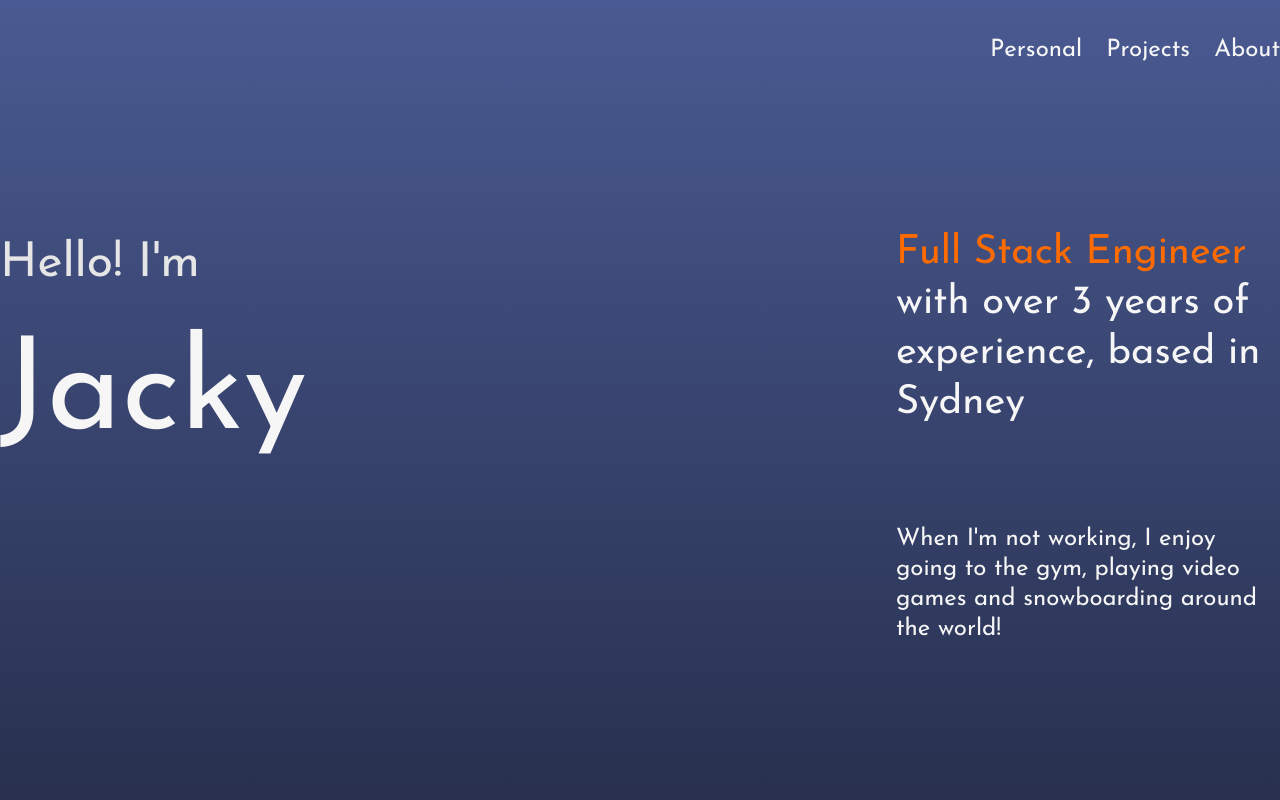
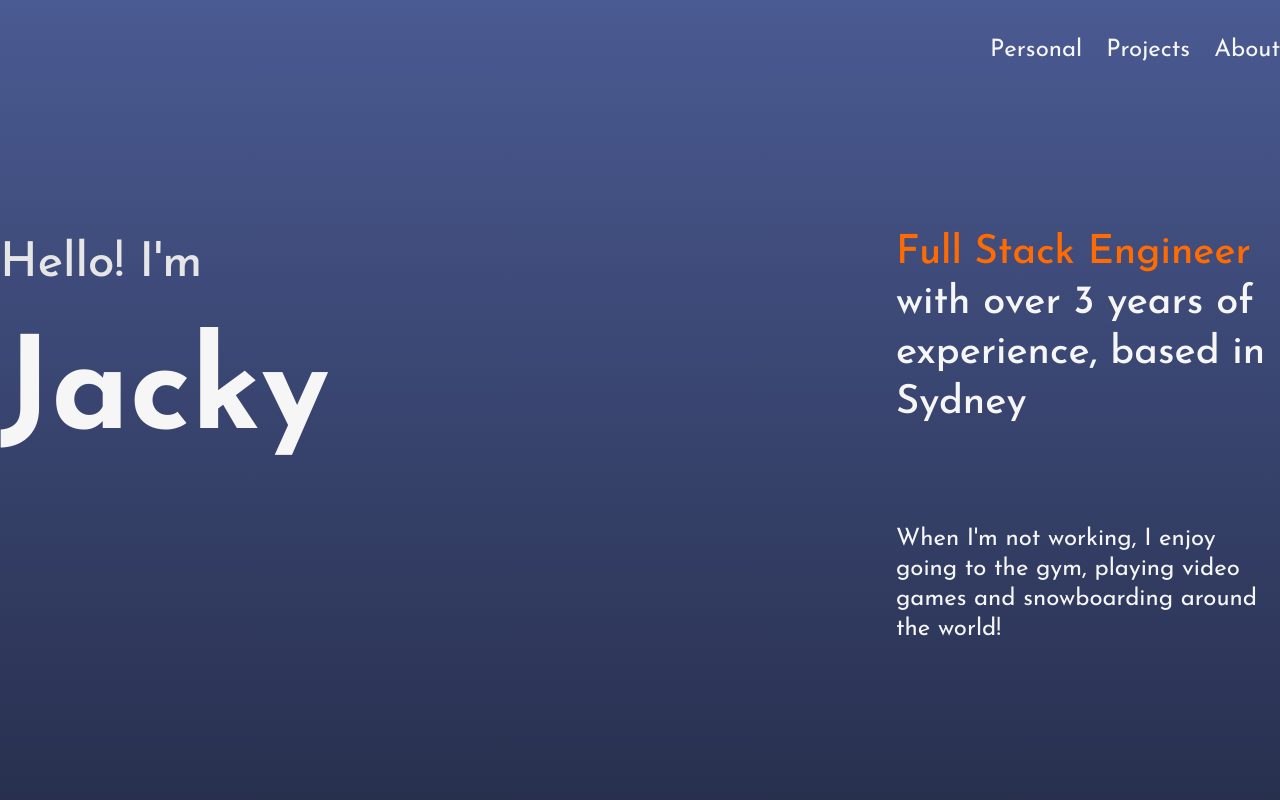
Before and after one commit to jky-dev/jky-site, a Next.js app: page / in a window 1280 px wide. Shown: the top 800 px of the page. Built offline with nearby package versions, Linux system fonts and the light colour scheme.

Commit message:
add font weights

```diff
--- a/app/globals.css
+++ b/app/globals.css
@@ -4,14 +4,17 @@
 
 h1 {
   font-size: 128px;
+  font-weight: 800;
 }
 
 h2 {
   font-size: 48px;
+  font-weight: 500;
 }
 
 h3 {
   font-size: 40px;
+  font-weight: 500;
 }
 
 h4 {
@@ -20,6 +23,7 @@ h4 {
 
 p {
   font-size: 24px;
+  font-weight: 300;
 }
 
 .mainWhite {
--- a/app/layout.tsx
+++ b/app/layout.tsx
@@ -2,7 +2,11 @@ import type { Metadata } from 'next'
 import { Josefin_Sans } from 'next/font/google'
 import './globals.css'
 
-const josefinSans = Josefin_Sans({ subsets: ['latin'] })
+const josefinSans = Josefin_Sans({
+  subsets: ['latin'],
+  style: ['normal'],
+  weight: ['400', '500', '700'],
+})
 
 export const metadata: Metadata = {
   title: 'Hello :)',
```
